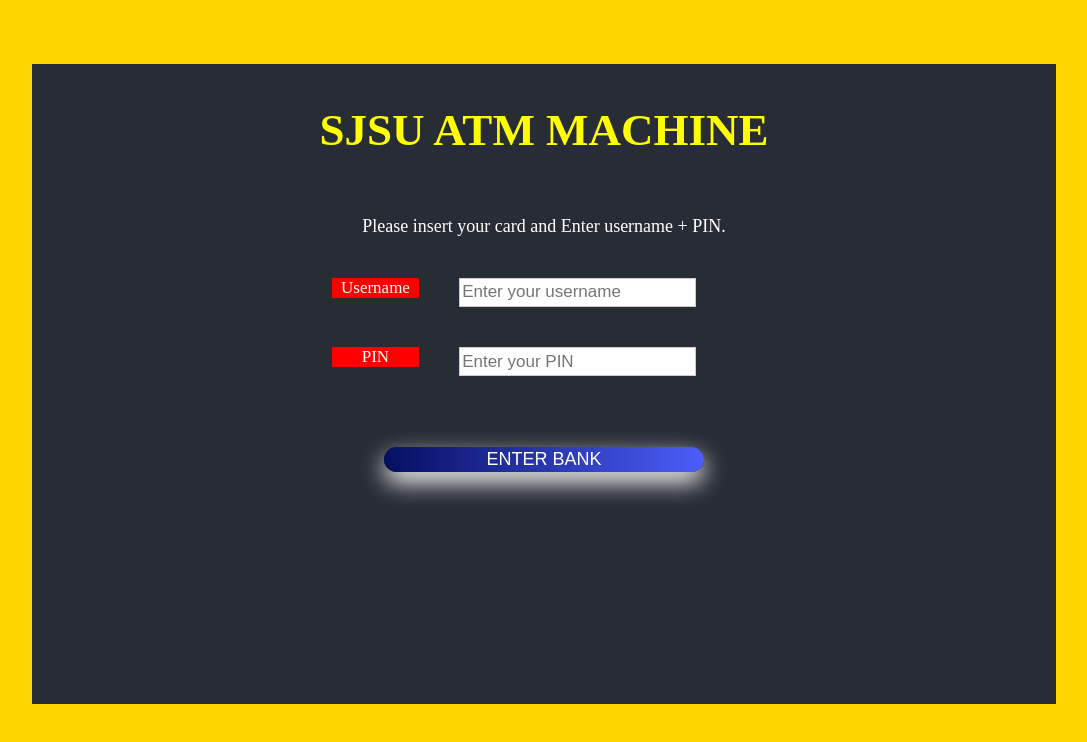
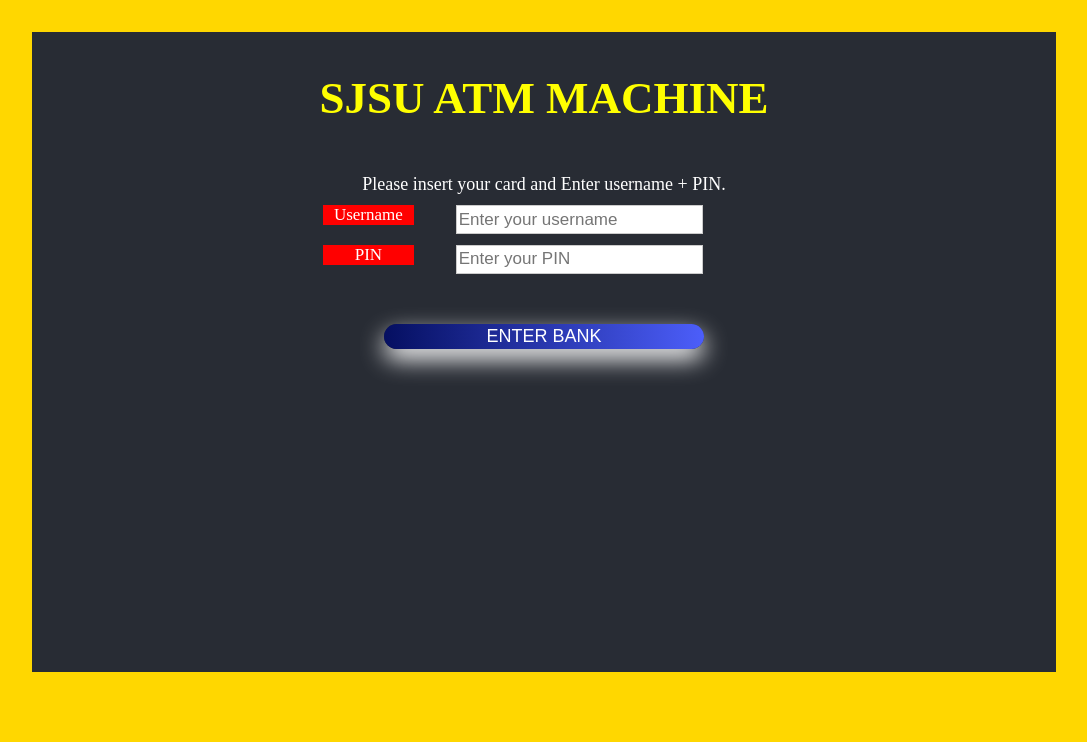
Before and after one commit to thientran2020/atm-system, a React (Create React App) app in the folder client/: page /atm in a window 1280 px wide. Shown: the top 742 px of the page, without its empty margins (96-1183 px from the left). Built offline with nearby package versions, Linux system fonts and the light colour scheme.

Commit message:
Update ATM machine UI

```diff
--- a/client/src/css/atm.css
+++ b/client/src/css/atm.css
@@ -4,12 +4,12 @@
 
 .atm {
     margin: 0 auto;
-    margin-top: 8vh;
+    margin-top: 4vh;
     color: white;
     width: 80%;
     text-align: center;
     background-color: #282c34;
-    height: 80vh;
+    height: 90vh;
 }
 
 .atm h1 {
@@ -28,8 +28,7 @@
 }
 
 .atm p {
-    margin: 2%;
-    padding: 10px;
+    margin: 1%;
 }
 
 .atm label {
@@ -51,7 +50,7 @@
     margin: 0 auto;
     width: 90%;
     justify-content: space-evenly;
-    padding-bottom: 80px;
+    padding-bottom: 30px;
 }
 
 .atm .button-board button {
--- a/client/src/routes/atm.jsx
+++ b/client/src/routes/atm.jsx
@@ -9,7 +9,7 @@
 
     handleSubmit(e) {
         e.preventDefault();
-        if (isNaN(this.state.pin) || parseFloat(this.state.pin) <= 0) {
+        if (isNaN(this.state.pin) || parseFloat(this.state.pin) < 0) {
             return alert("PIN must be positive number string...!")
         }
 
--- a/client/src/routes/registration.jsx
+++ b/client/src/routes/registration.jsx
@@ -32,7 +32,7 @@
 			alert("Passwords don't match. Please try again")
 		} else if (!checked) {
 			alert("Please check the box for terms and condition agreements!!!")
-		} else if (isNaN(pin) || parseFloat(pin) <= 0 || pin.includes('.')) {
+		} else if (isNaN(pin) || parseFloat(pin) < 0 || pin.includes('.')) {
 			alert("PIN must be non-negative number string!")
 		} else {
 			const user = {
```
Also changed, not shown: 2 other files (tests, documents, lock files or other folders).
